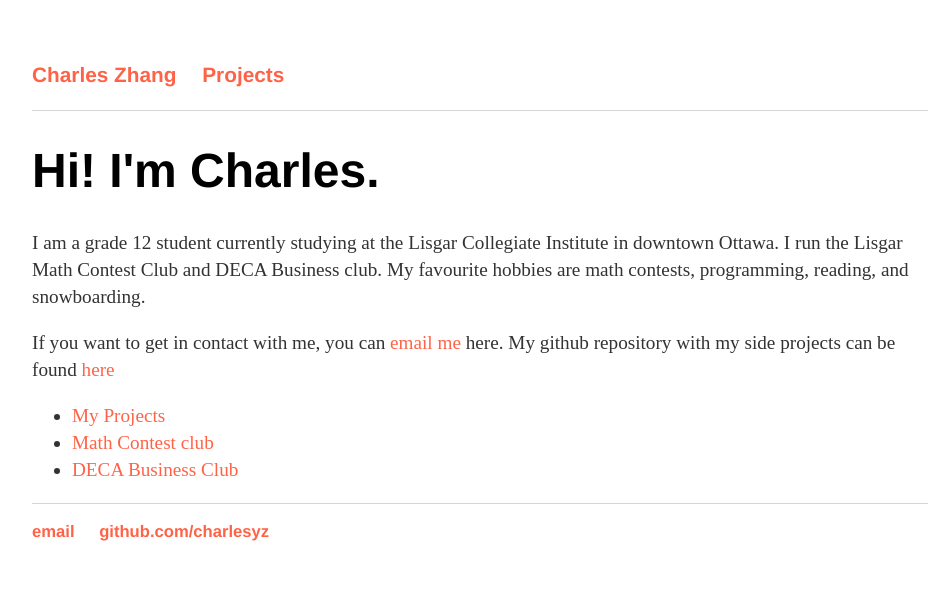
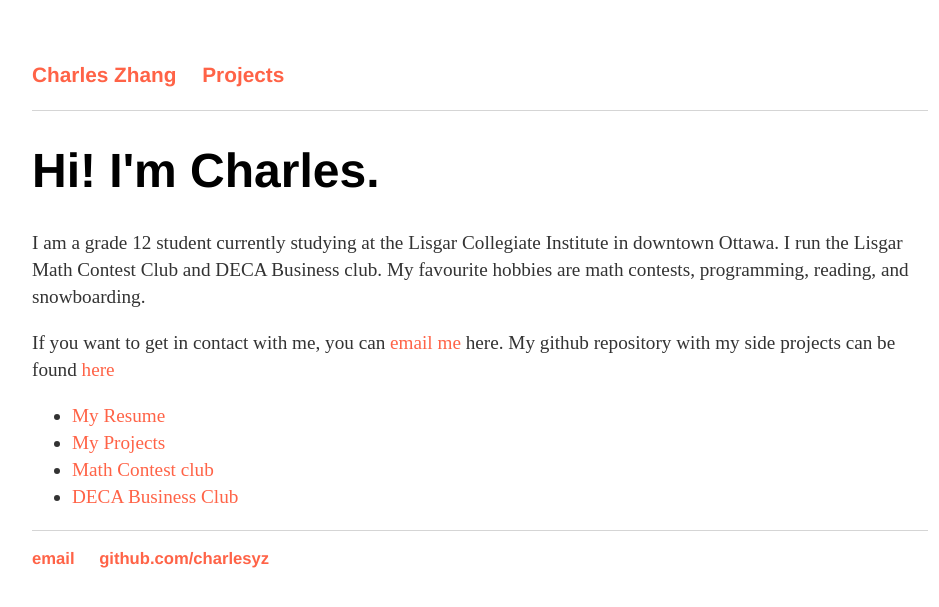
Before and after one commit to charlesyz/charlesyz.github.io-ARCHIVE, a Jekyll site: the page built from index.html, in a window 1280 px wide. Shown: the top 607 px of the page, without its empty margins (160-1099 px from the left). Built offline with Jekyll 4.4.1, drawn with Linux system fonts in a browser that asks for light colours.

Commit message:
Adding resume to website

```diff
--- a/index.html
+++ b/index.html
@@ -9,8 +9,10 @@ title: Charles Zhang
             <p> If you want to get in contact with me, you can <a href="mailto:icharliezhang@gmail.com">email me</a> here. My github repository with my side projects can be found <a href="https://github.com/charlesyz">here</a>
 
             <ul class="contacts">
+                <li><a href="/pdfs/resume.pdf">My Resume</a></li>
                 <li><a href="/projects">My Projects</a></li>
                 <li><a href="/math-contest-club">Math Contest club</a></li>
                 <li><a href="/deca">DECA Business Club</a></li>
+
                 </ul>
 		</div>
```
Also changed, not shown: 1 other file.
